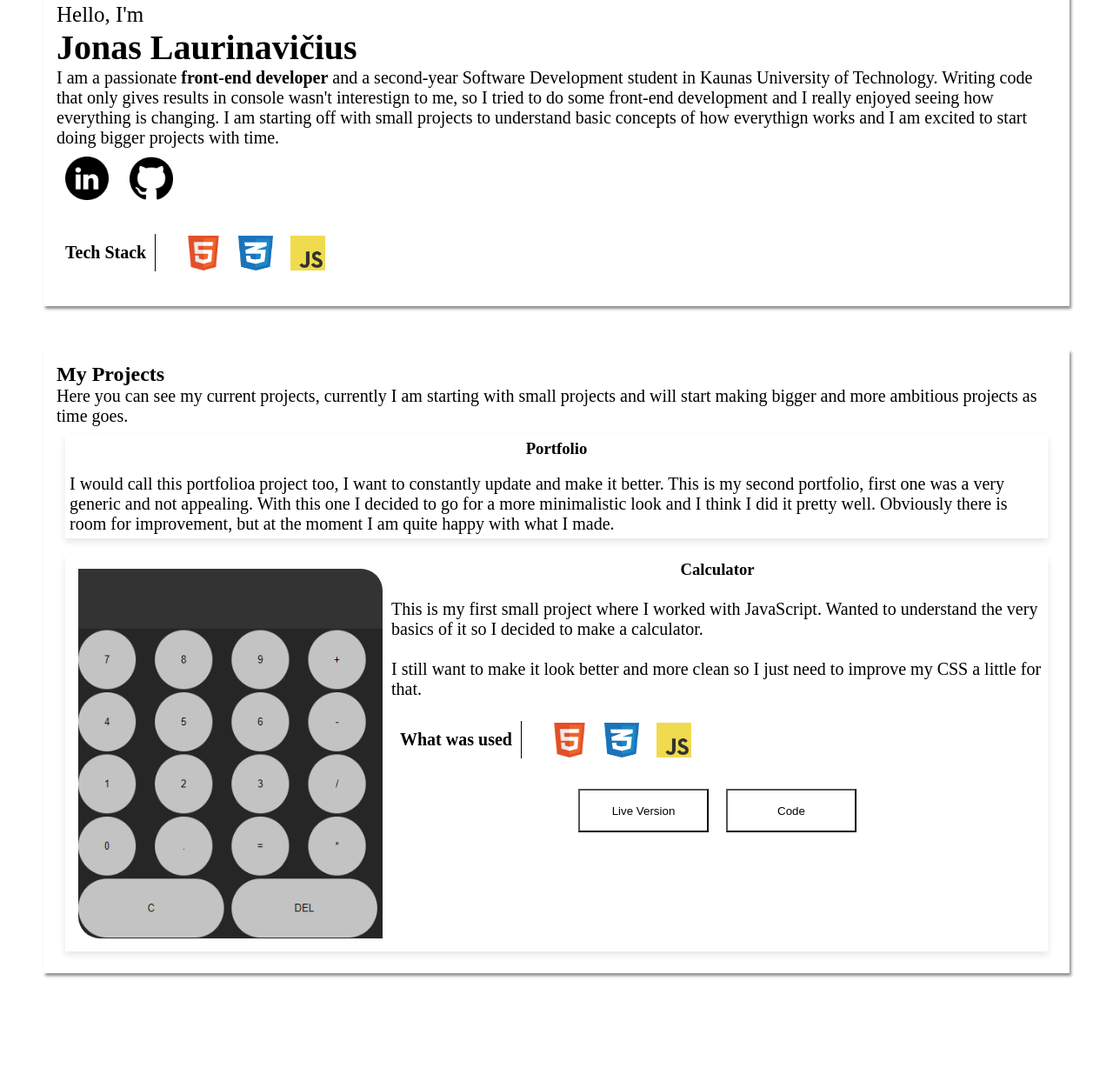
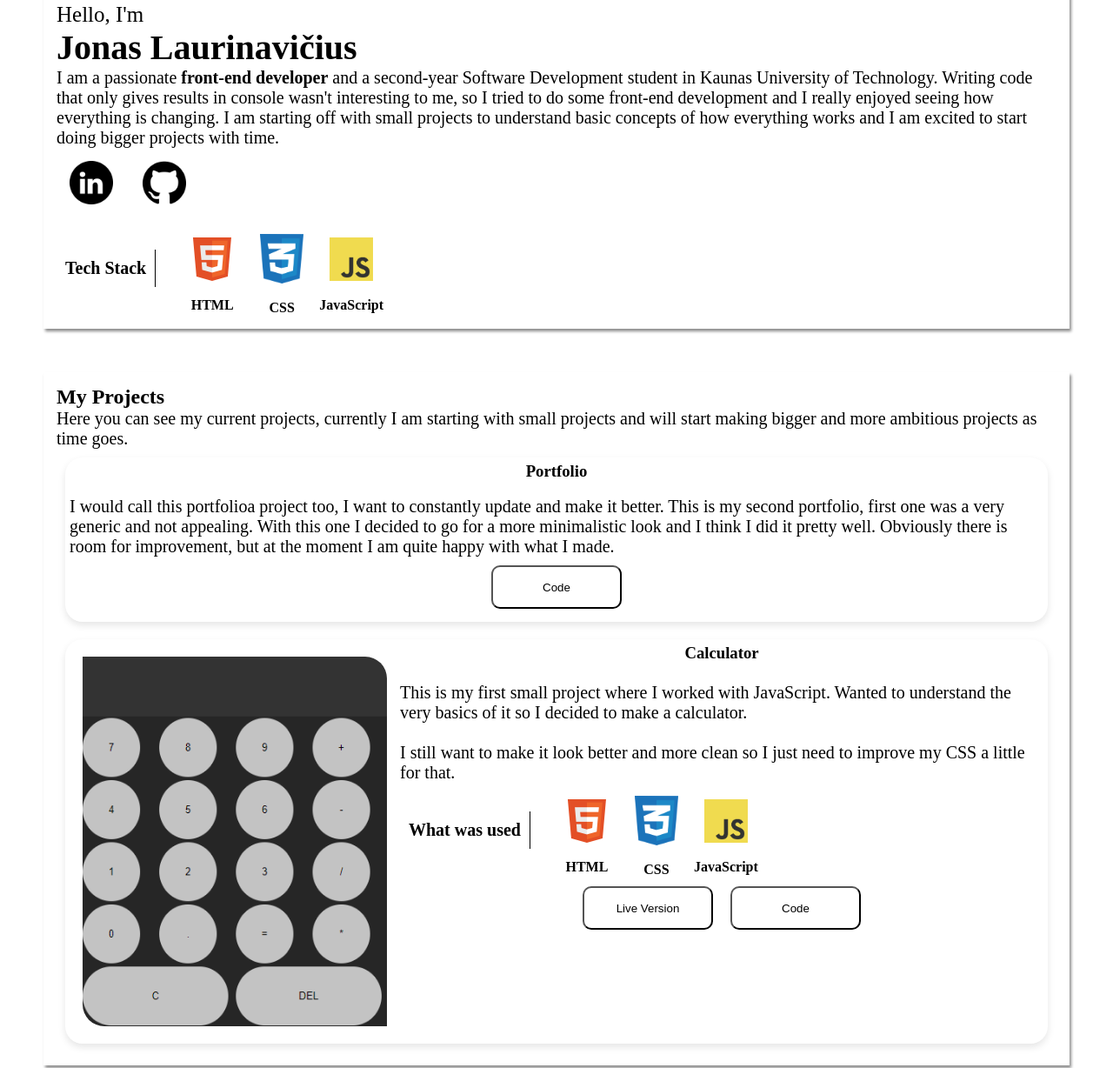
Before and after one commit to JonasLaur1/PortfolioV2, a plain HTML site: page index.html in a window 1280 px wide. Shown: the part 106-1334 px from the top of the page at 87% size. Before the commit the page ends 1275 px from the top, so only its background shows below. Drawn offline with Linux system fonts and the light colour scheme.

Commit message:
Add files via upload

```diff
--- a/index.html
+++ b/index.html
@@ -19,8 +19,8 @@
         <p id="hello">Hello, I'm</p>
         <h1>Jonas Laurinavičius</h1>
         <p>I am a passionate <span id="bold">front-end developer</span> and a second-year Software Development student in Kaunas University of Technology.
-        Writing code that only gives results in console wasn't interestign to me, so I tried to do some front-end development and I really enjoyed seeing how
-        everything is changing. I am starting off with small projects to understand basic concepts of how everythign works and I
+        Writing code that only gives results in console wasn't interesting to me, so I tried to do some front-end development and I really enjoyed seeing how
+        everything is changing. I am starting off with small projects to understand basic concepts of how everything works and I
         am excited to start doing bigger projects with time.</p>
         <div id="socials">
             <a  href="https://www.linkedin.com/in/jonas-laurinavi%C4%8Dius-739b15269/" target="_blank"><img src="images/linkedin_black_logo_icon_147114.png" alt="Linked In image"></a>
@@ -29,9 +29,18 @@
 
         <div class="tech-stack">
             <p id="tech-stack-p">Tech Stack</p>
+            <figure>
             <img src="images/800px-HTML5_Badge.svg.png" alt="HTML">
+            <figcaption>HTML</figcaption>
+            </figure>
+            <figure>
             <img src="images/css-3-logo-023C1A7171-seeklogo.com.png" alt="CSS">
+            <figcaption>CSS</figcaption>
+            </figure>
+            <figure>
             <img src="images/JavaScript-logo.png" alt="JavaScript">
+            <figcaption>JavaScript</figcaption>
+            </figure>
         </div>
 
 
@@ -47,6 +56,9 @@
             <p>I would call this portfolioa project too, I want to constantly update and make it better. This is my second portfolio, first one was a very generic and not appealing.
                 With this one I decided to go for a more minimalistic look and I think I did it pretty well. Obviously there is room for improvement, but at the moment I am quite happy with what I made.
             </p>
+            <div id="project-buttons">
+                <button><a href="https://github.com/JonasLaur1/PortfolioV2">Code</a></button>
+            </div>
             </div>
         </div>
         <div id="project-left">
@@ -62,9 +74,18 @@
             </p>
             <div class="tech-stack">
                 <p id="tech-stack-p">What was used</p>
-                <img src="images/800px-HTML5_Badge.svg.png" alt="HTML">
-                <img src="images/css-3-logo-023C1A7171-seeklogo.com.png" alt="CSS">
-                <img src="images/JavaScript-logo.png" alt="JavaScript">
+                <figure>
+                    <img src="images/800px-HTML5_Badge.svg.png" alt="HTML">
+                    <figcaption>HTML</figcaption>
+                    </figure>
+                    <figure>
+                    <img src="images/css-3-logo-023C1A7171-seeklogo.com.png" alt="CSS">
+                    <figcaption>CSS</figcaption>
+                    </figure>
+                    <figure>
+                    <img src="images/JavaScript-logo.png" alt="JavaScript">
+                    <figcaption>JavaScript</figcaption>
+                    </figure>
             </div>
             <div id="project-buttons">
                 <button><a href="jonasl.tech/calculator">Live Version</a></button>
--- a/style.css
+++ b/style.css
@@ -51,12 +51,19 @@ p{
 
 img{
     width: 50px;
-    margin: 10px;
+    margin: 15px;
 }
 
 a{
     text-decoration: none;
     color: black;
+}
+
+
+figcaption{
+    text-align: center;
+    font-size: 1em;
+    font-weight: 550;
 }
 
 .tech-stack{
@@ -94,6 +101,7 @@ a{
     box-shadow: 0 4px 8px rgba(0, 0, 0, 0.1); /* Adjust shadow size and color */
     margin: 10px;
     padding: 5px;
+    border-radius: 20px;
 }
 
 #project-description{
@@ -114,6 +122,12 @@ a{
 #project-buttons > button{
     width: 150px;
     height: 50px;
-    background-color: transparent;
+    background-color: white;
+    border-radius: 10px;
 
 }
+
+#project-buttons > button:hover{
+    background-color: rgb(226, 226, 226);
+
+}
```
